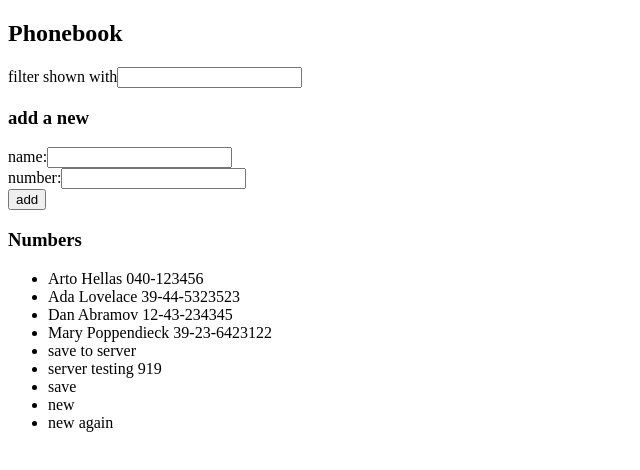
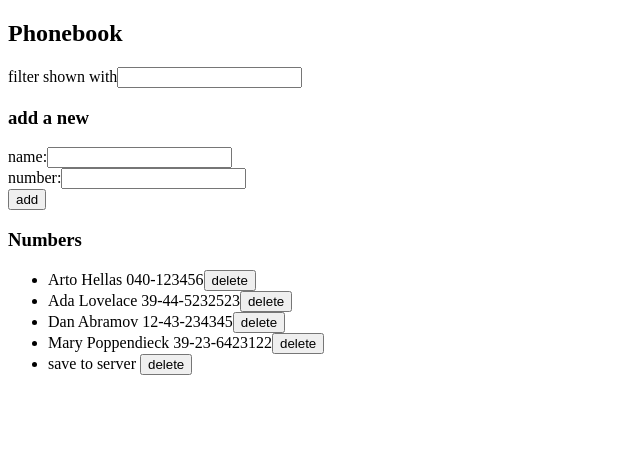
Before and after one commit to mad-garv/full-stack-open, a React (Vite) app in the folder part2/phonebook/: page / in a window 1280 px wide. Shown: the top 470 px of the page, without its empty margins (0-640 px from the left). Built offline with nearby package versions, Linux system fonts and the light colour scheme; data requests are answered from the project's data file.

Commit message:
exercise 2.14

```diff
--- a/part2/phonebook/db.json
+++ b/part2/phonebook/db.json
@@ -7,7 +7,7 @@
     },
     {
       "name": "Ada Lovelace",
-      "number": "39-44-5323523",
+      "number": "39-44-5232523",
       "id": "2"
     },
     {
@@ -24,26 +24,6 @@
       "name": "save to server",
       "number": "",
       "id": "9oRyP640jf0"
-    },
-    {
-      "name": "server testing",
-      "number": "919",
-      "id": "hqdIEwJzFys"
-    },
-    {
-      "name": "save",
-      "number": "",
-      "id": "LKkI2EXkS_w"
-    },
-    {
-      "name": "new",
-      "number": "",
-      "id": "GRlW6T4MlEc"
-    },
-    {
-      "name": "new again",
-      "number": "",
-      "id": "j2dmDNMqNYA"
     }
   ],
   "$schema": "./node_modules/json-server/schema.json"
--- a/part2/phonebook/src/App.jsx
+++ b/part2/phonebook/src/App.jsx
@@ -51,6 +51,21 @@ const App = () => {
       })
   }
 
+  const deletePerson = (id, name) => {
+    if (window.confirm(`Delete ${name}?`)) {
+      personService
+        .deleteP(id)
+        .then(() => {
+          setPersons(persons.filter(person => person.id !== id))
+        })
+        .catch(error => {
+          alert(`The entry for ${name} was already deleted from server`)
+          setPersons(persons.filter(person => person.id !== id))
+        })
+      console.log('delete button clicked ' + id)
+    }
+  }
+
     return (
       <div>
 
@@ -67,7 +82,7 @@ const App = () => {
 
         <h3>Numbers</h3>
 
-      <Persons personsToShow={personsToShow} />
+        <Persons personsToShow={personsToShow} deletePerson={deletePerson} />
 
       </div>
     )
--- a/part2/phonebook/src/components/Person.jsx
+++ b/part2/phonebook/src/components/Person.jsx
@@ -1,6 +1,7 @@
-const Person = ({ person }) =>
+const Person = ({ person, deletePerson }) =>
     <li>
         {person.name} {person.number}
+        <button onClick={deletePerson}>delete</button>
     </li>
 
 export default Person
--- a/part2/phonebook/src/components/Persons.jsx
+++ b/part2/phonebook/src/components/Persons.jsx
@@ -1,9 +1,9 @@
 import Person from "./Person"
 
-const Persons = ({ personsToShow }) =>
+const Persons = ({ personsToShow, deletePerson }) =>
     <ul>
         {personsToShow.map(person =>
-            <Person key={person.id} person={person} />
+            <Person key={person.id} person={person} deletePerson={() => {deletePerson(person.id, person.name)}}/>
         )}
     </ul>
 
--- a/part2/phonebook/src/services/persons.js
+++ b/part2/phonebook/src/services/persons.js
@@ -11,4 +11,8 @@ const create = newObject => {
         .then(response => response.data)
 }
 
-export default { getAll, create }
+const deleteP = id => {
+    return axios.delete(`${baseUrl}/${id}`)
+}
+
+export default { getAll, create, deleteP }
```
Lines whose indentation alone changed are shown as unchanged.
